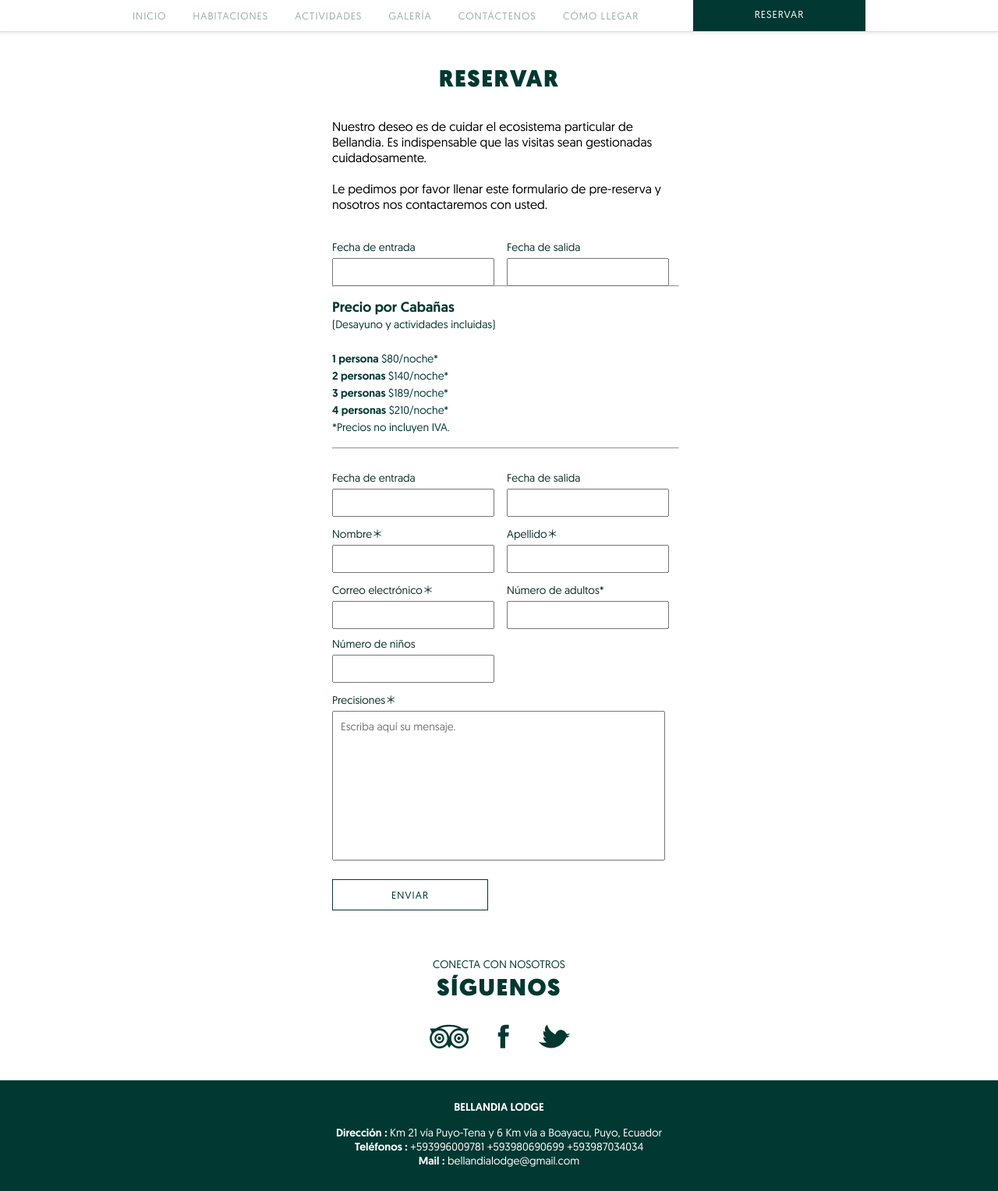
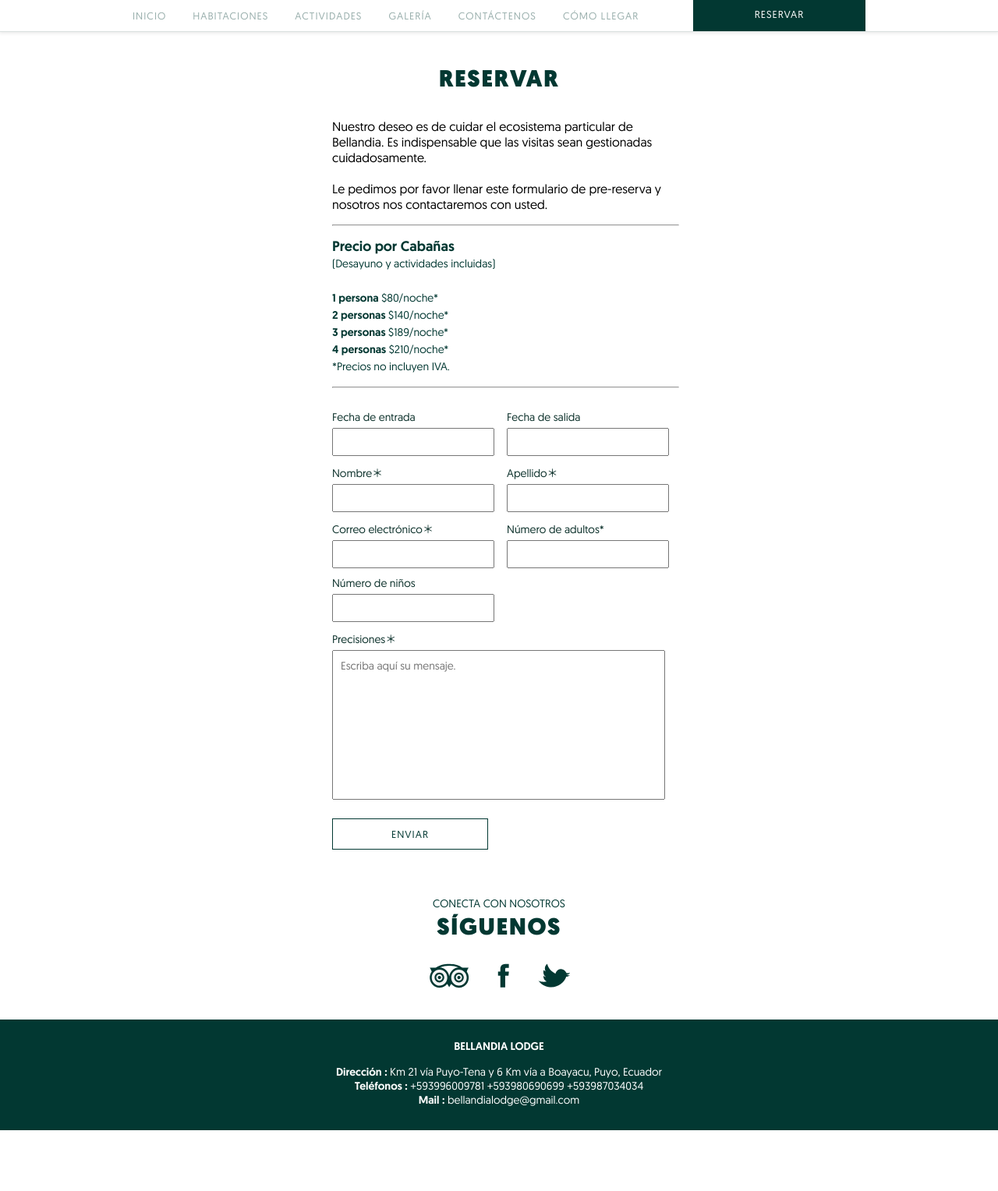
Before and after one commit to IvanJijon/bellandia, a CodeIgniter app: the page made by application/views/reserve.php in a window 1280 px wide. Shown: the whole page at 78% size. After the commit the page ends 1450 px from the top, so only its background shows below. Run offline with CodeIgniter, Linux system fonts and the light colour scheme; some libraries are stand-ins or nearby versions.

Commit message:
merge reserve.php

```diff
--- a/application/views/reserve.php
+++ b/application/views/reserve.php
@@ -31,21 +31,10 @@ include("inc/menu-scroll.php");
 
 		<form id="contact-form" action="<?php echo base_url(); ?>reserve/send_mail_reserve" method="post" accept-charset="utf-8">
 		<p>Nuestro deseo es de cuidar el ecosistema particular de Bellandia. Es indispensable que las visitas sean gestionadas cuidadosamente.<br/> <br/>Le pedimos por favor llenar este formulario de pre-reserva y nosotros nos contactaremos con usted.</p>
-			<div id="date">
-				<div class="contact-input">
-					<label class="label">Fecha de entrada</label>
-					<input type="text" name="datepicker-arrival" id="datepicker-arrival">
-				</div>
-				<div class="contact-input">
-					<label class="label">Fecha de salida</label>
-					<input type="text" name="datepicker-departure" id="datepicker-departure">
-				</div>
-			</div>
 
 		<div class="msg">
 			<?php if (isset($message_display)) { echo $message_display; } ?>
 		</div>
-	<form id="contact-form" action="http://localhost/reserve/send_mail_reserve" method="post" accept-charset="utf-8">				<div id="date">
 		<hr>
 		<div class="price">
 			<p><strong>Precio por Cabañas</strong></p>
@@ -65,7 +54,6 @@ include("inc/menu-scroll.php");
 			<label class="label">Fecha de salida</label>
 			<input type="text" name="datepicker-departure" id="datepicker-departure">
 		</div>
-
 
 		<div class="contact-input">
 			<label class="label">Nombre＊</label>
@@ -96,7 +84,7 @@ include("inc/menu-scroll.php");
 			<label class="label">Precisiones＊</label>
 			<textarea id="text" cols="58" name="message" rows="10" placeholder="Escriba aquí su mensaje." required></textarea>
 		</div>
-		<input id="contact-button" type="submit" name="submit" value="ENVIAR" class='submit' /> </div>
+		<input id="contact-button" type="submit" name="submit" value="ENVIAR" class='submit' />
 	</form>
 </div>
 
```
